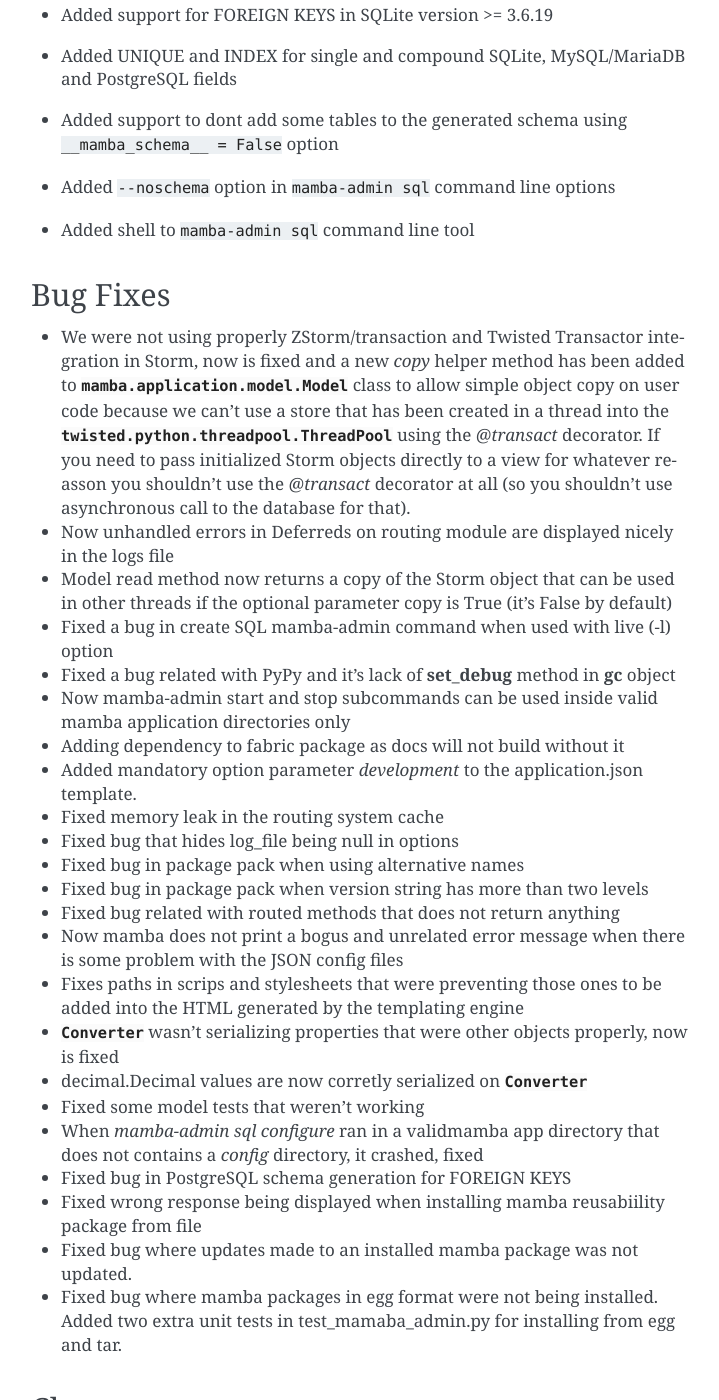
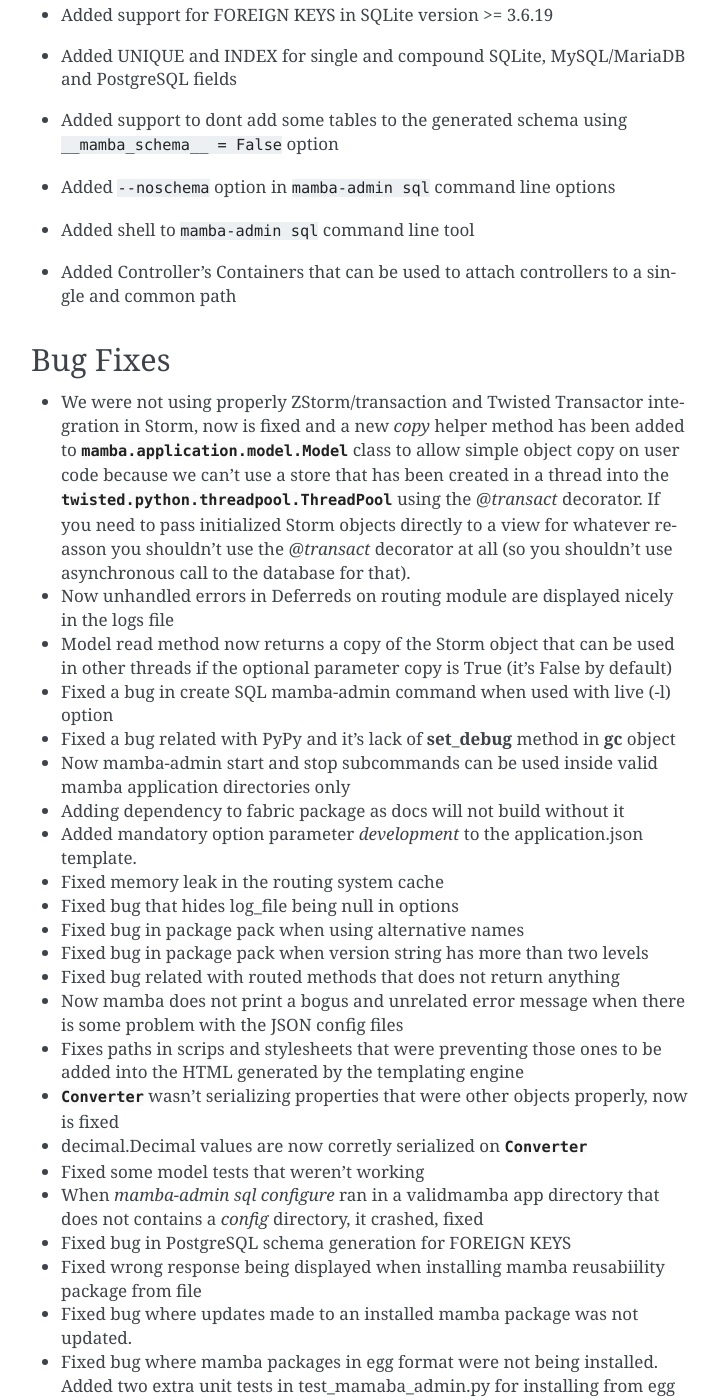
Before and after one commit to PyMamba/mamba-framework, a Sphinx documentation site: the page built from docs/relnotes/index.rst, in a window 1280 px wide and 1400 px high, scrolled down 1925 px. Shown: the whole window, without its empty margins (389-1108 px from the left). Built offline with Sphinx 7.4.7, drawn with Linux system fonts in a browser that asks for light colours; pages that are not in the unit, such as notebooks, are missing from menus; some of the changed text lies outside the part shown.

Commit message:
relnotes/index.rst updated

```diff
--- a/docs/relnotes/index.rst
+++ b/docs/relnotes/index.rst
@@ -59,6 +59,7 @@
 * Added support to dont add some tables to the generated schema using ``__mamba_schema__ = False`` option
 * Added ``--noschema`` option in ``mamba-admin sql`` command line options
 * Added shell to ``mamba-admin sql`` command line tool
+* Added Controller's Containers that can be used to attach controllers to a single and common path
 
 
 Bug Fixes
@@ -87,6 +88,7 @@
 * Fixed wrong response being displayed when installing mamba reusabiility package from file
 * Fixed bug where updates made to an installed mamba package was not updated.
 * Fixed bug where mamba packages in egg format were not being installed. Added two extra unit tests in test_mamaba_admin.py for installing from egg and tar.
+* Fixed exception being raised when POST, PUT and PATCH requests were send with no body
 
 
 Changes
```
